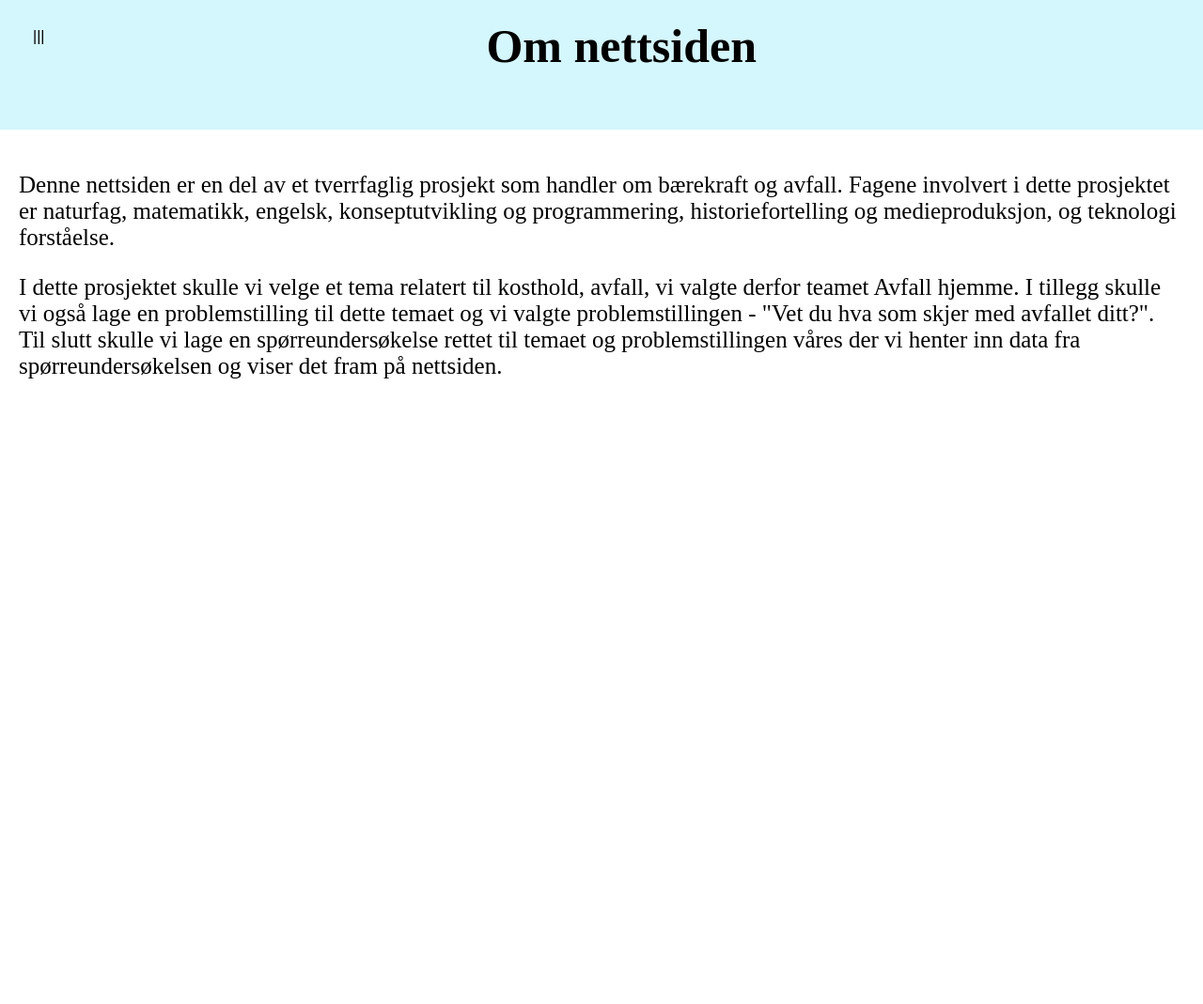
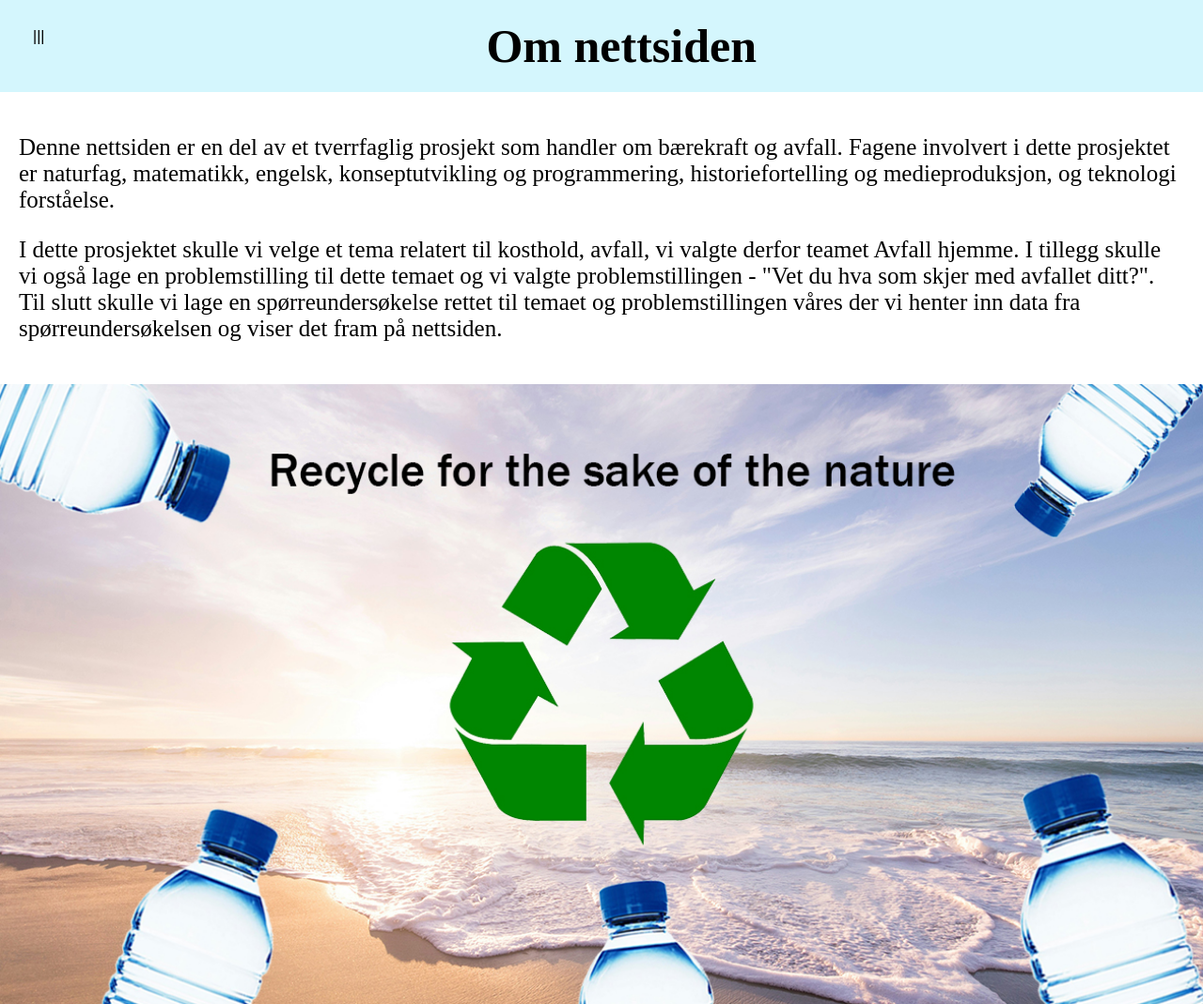
Before and after one commit to Ejmuj/Avfall, a plain HTML site: page Html/Om-nettsiden.html in a window 1280 px wide. Shown: the whole page at 94% size. Before the commit the page ends 800 px from the top, so only its background shows below. Drawn offline with Linux system fonts and the light colour scheme.

Commit message:
target blank

```diff
--- a/Css/Om nettsiden.css
+++ b/Css/Om nettsiden.css
@@ -1,3 +1,8 @@
+body {
+  margin: 0;
+  padding: 0;
+}
+
 .item1 {
     grid-column: 1 / span 3;
     grid-row: 1;
@@ -10,3 +15,9 @@
     text-align: left;
     background-color: white;
   }
+
+  .item3 {
+    grid-column: 1 / span 3;
+    grid-row: 4;
+    padding: 0px;
+  }
--- a/Html/Om-nettsiden.html
+++ b/Html/Om-nettsiden.html
@@ -16,7 +16,7 @@
 
             <ul class="menu-items" id="menu">
                 <li><a href="../index.html">Hjem</a></li>
-                <li><a href="https://docs.google.com/forms/d/e/1FAIpQLSdHEvFs-ekt8UkNmRY4i_I5x61BLVshuGw86m1_sjJtutw3Lg/viewform?usp=header">Spørreundersøkelse</a></li>
+                <li><a href="https://docs.google.com/forms/d/e/1FAIpQLSdHEvFs-ekt8UkNmRY4i_I5x61BLVshuGw86m1_sjJtutw3Lg/viewform?usp=header" target="_blank">Spørreundersøkelse</a></li>
                 <li><a href="../Html/Bærequiz.html">Bærekraft quiz</a></li>
                 <li><a href="../Html/Fasit-til-bærequiz.html">Fasit til Bærekrafts quiz</a></li>
                 <li><a href="../Html/Om-nettsiden.html">Om-nettsiden</a></li>
@@ -35,7 +35,7 @@
             Til slutt skulle vi lage en spørreundersøkelse rettet til temaet og problemstillingen våres der vi henter inn data fra spørreundersøkelsen og viser det fram på nettsiden.
             </p>
             </div>
-            <div class="grid-item item3"></div>
+            <div class="grid-item item3"><img src="../Pictures/recycling 2day.jpg"></div>
             <script src="../Javascript/Meny.js"></script>
         </div>
     </body>
```
Also changed, not shown: Html/Bærequiz.html (+1 -1 lines), Html/Fasit-til-bærequiz.html (+1 -1 lines), index.html (+1 -1 lines), Pictures/enel.jpeg (added), Pictures/recycling 2day.jpg (added).
